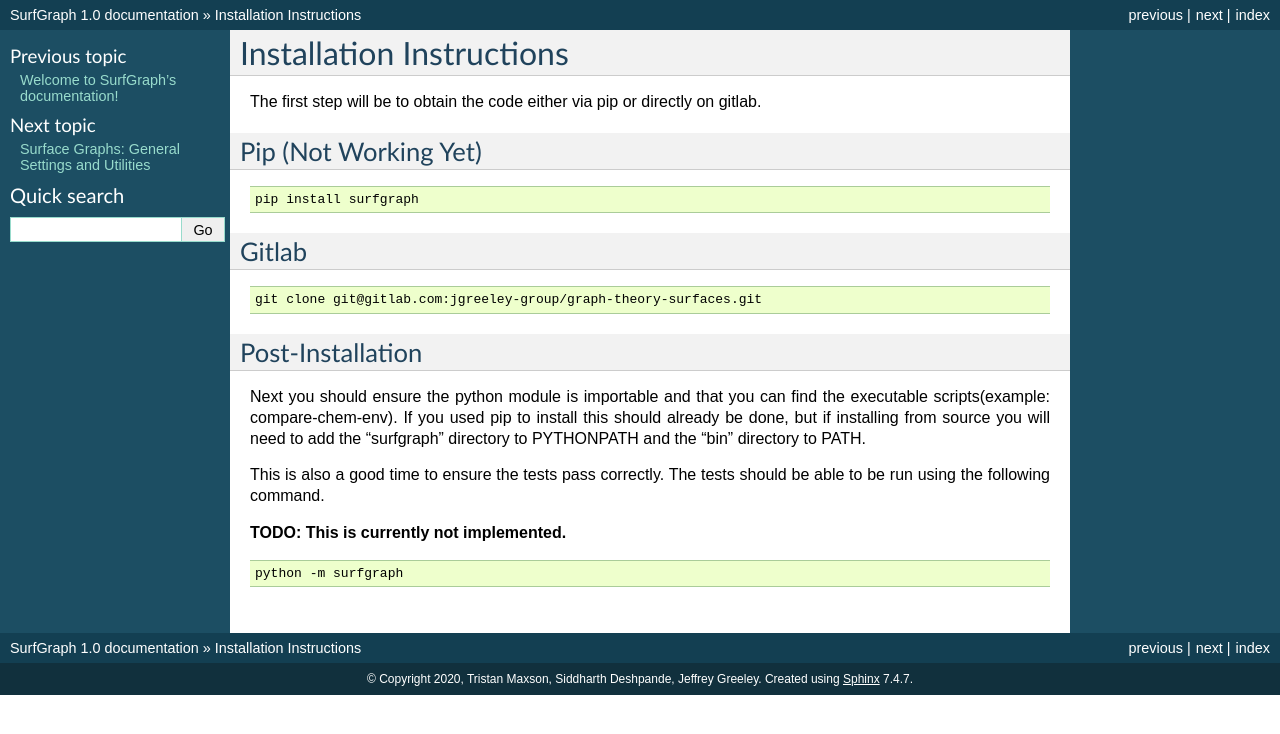
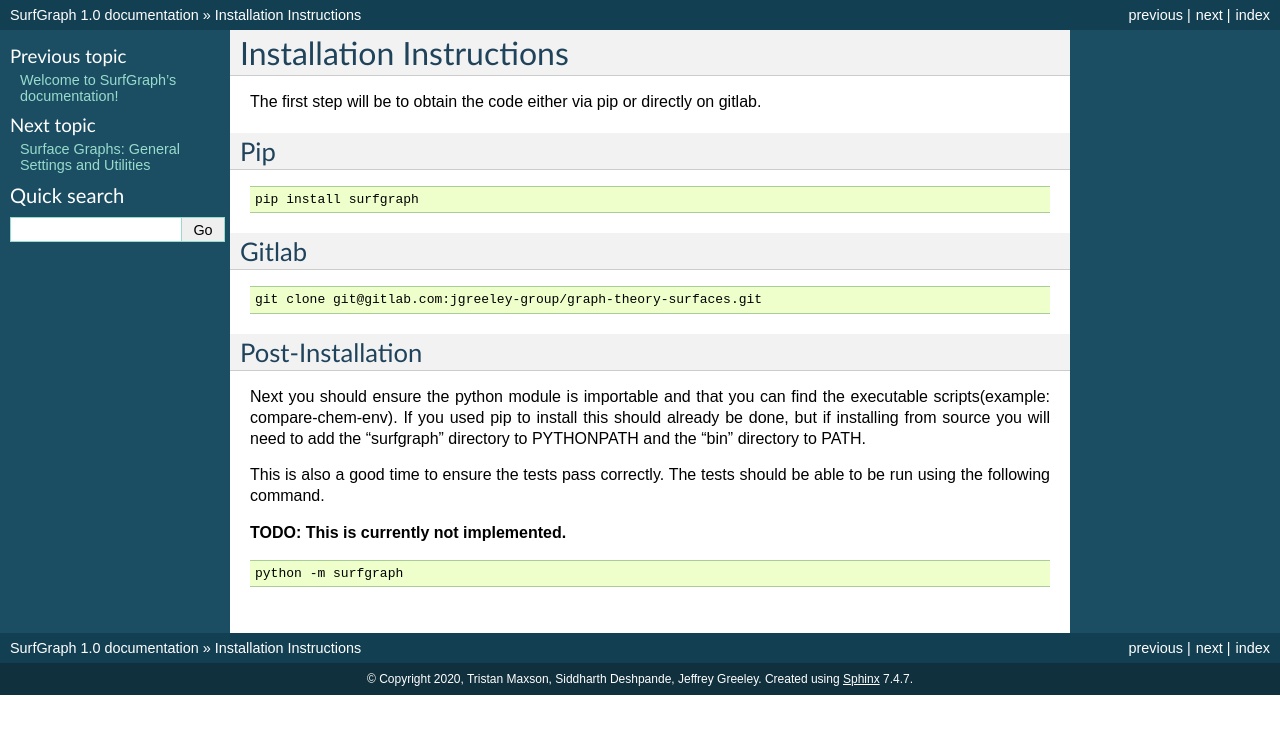
Before and after one commit to vsumaria/graph-theory-surfaces, a Sphinx documentation site: the page built from doc/source/Installation.rst, in a window 1280 px wide. Shown: the top 734 px of the page. Built offline with Sphinx 7.4.7, drawn with Linux system fonts in a browser that asks for light colours; formulas are drawn with MathJax 3.

Commit message:
pip works now

```diff
--- a/doc/source/Installation.rst
+++ b/doc/source/Installation.rst
@@ -4,9 +4,9 @@
 
 The first step will be to obtain the code either via pip or directly on gitlab.
 
-*********************
-Pip (Not Working Yet)
-*********************
+***
+Pip
+***
 
 .. code-block:: bash
 
```
